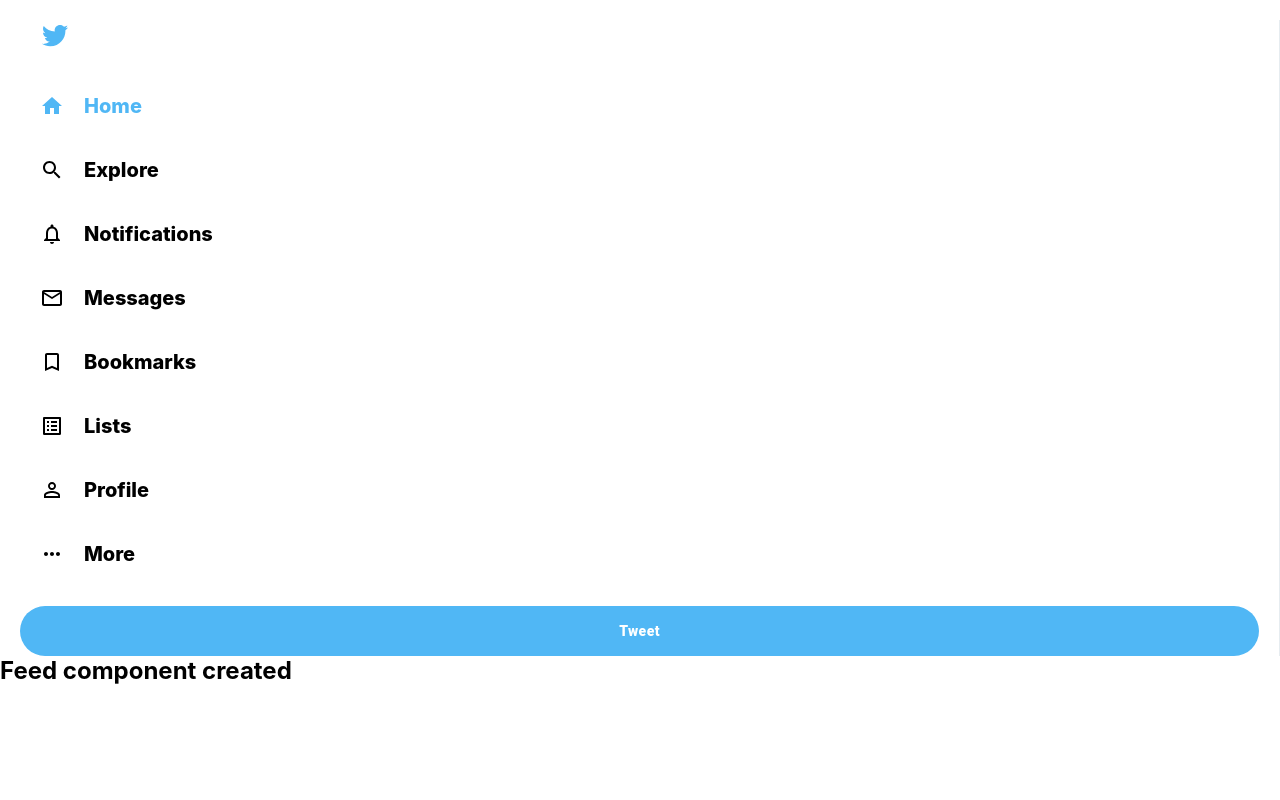
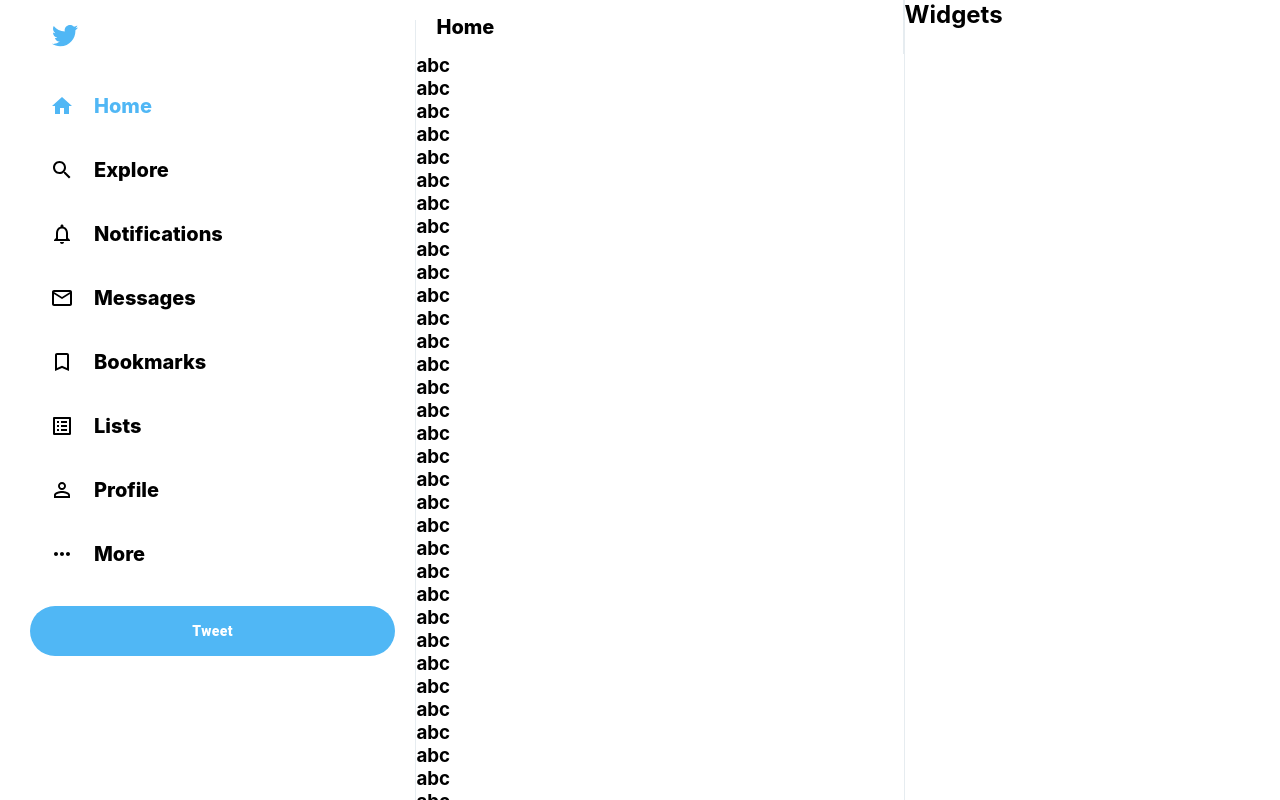
Before and after one commit to clentoo/twitter-clone, a React (Create React App) app: page / in a window 1280 px wide. Built offline with nearby package versions, Linux system fonts and the light colour scheme.

Commit message:
feed and widget componets setup

```diff
--- a/src/App.css
+++ b/src/App.css
@@ -2,3 +2,12 @@
   --twitter-color: #50b7f5;
   --twitter-background: #e6ecf0;
 }
+
+.app {
+  display: flex;
+  height: 100vh;
+  max-width: 1300px;
+  margin-left: auto;
+  margin-right: auto;
+  padding: 0 10px;
+}
--- a/src/App.js
+++ b/src/App.js
@@ -1,6 +1,7 @@
 import "./App.css";
 import Sidebar from "./Sidebar";
 import Feed from "./Feed";
+import Widgets from "./Widgets";
 
 function App() {
   //BEM
@@ -13,6 +14,7 @@
       <Feed />
 
       {/* Widgets */}
+      <Widgets />
     </div>
   );
 }
--- /dev/null
+++ b/src/Feed.css
@@ -0,0 +1,30 @@
+.feed {
+  flex: 0.4;
+  border-right: 1px solid var(--twitter-background);
+  min-width: fit-content;
+  overflow-y: scroll;
+}
+
+/* Hide Scrollbar for Chrome, Safari and Opera */
+.feed::-webkit-scrollbar {
+  display: none;
+}
+
+/* Hide Scrollbar for Internet Explorer , Edge and Firefox */
+.feed {
+  -ms-overflow-style: none; /*Internet Explorer and Edge*/
+  scrollbar-width: none; /*Internet Explorer and Edge*/
+}
+
+.feed__header {
+  position: sticky;
+  top: 0;
+  background-color: white;
+  z-index: 100;
+  border-right: 1px solid var(--twitter-background);
+  padding: 15px 20px;
+}
+.feed__header > h2 {
+  font-size: 20px;
+  font-weight: 800;
+}
--- a/src/Feed.js
+++ b/src/Feed.js
@@ -1,11 +1,90 @@
-import React from 'react'
+import React from "react";
+import "./Feed.css";
 
 function Feed() {
-    return (
-        <div>
-            <h2>Feed component created</h2>
-        </div>
-    )
+  return (
+    <div className="feed">
+      {/* Header */}
+      <div className="feed__header">
+        <h2>Home</h2>
+      </div>
+      {/* Tweet Box */}
+      <h3>abc</h3>
+      <h3>abc</h3>
+      <h3>abc</h3>
+      <h3>abc</h3>
+      <h3>abc</h3>
+      <h3>abc</h3>
+      <h3>abc</h3>
+      <h3>abc</h3>
+      <h3>abc</h3>
+      <h3>abc</h3>
+      <h3>abc</h3>
+      <h3>abc</h3>
+      <h3>abc</h3>
+      <h3>abc</h3>
+      <h3>abc</h3>
+      <h3>abc</h3>
+      <h3>abc</h3>
+      <h3>abc</h3>
+      <h3>abc</h3>
+      <h3>abc</h3>
+      <h3>abc</h3>
+      <h3>abc</h3>
+      <h3>abc</h3>
+      <h3>abc</h3>
+      <h3>abc</h3>
+      <h3>abc</h3>
+      <h3>abc</h3>
+      <h3>abc</h3>
+      <h3>abc</h3>
+      <h3>abc</h3>
+      <h3>abc</h3>
+      <h3>abc</h3>
+      <h3>abc</h3>
+      <h3>abc</h3>
+      <h3>abc</h3>
+      <h3>abc</h3>
+      <h3>abc</h3>
+      <h3>abc</h3>
+      <h3>abc</h3>
+      <h3>abc</h3>
+      <h3>abc</h3>
+      <h3>abc</h3>
+      <h3>abc</h3>
+      <h3>abc</h3>
+      <h3>abc</h3>
+      <h3>abc</h3>
+      <h3>abc</h3>
+      <h3>abc</h3>
+      <h3>abc</h3>
+      <h3>abc</h3>
+      <h3>abc</h3>
+      <h3>abc</h3>
+      <h3>abc</h3>
+      <h3>abc</h3>
+      <h3>abc</h3>
+      <h3>abc</h3>
+      <h3>abc</h3>
+      <h3>abc</h3>
+      <h3>abc</h3>
+      <h3>abc</h3>
+      <h3>abc</h3>
+      <h3>abc</h3>
+      <h3>abc</h3>
+      <h3>abc</h3>
+      <h3>abc</h3>
+      <h3>abc</h3>
+      <h3>abc</h3>
+      <h3>abc</h3>
+      <h3>abc</h3>
+      <h3>abc</h3>
+      <h3>abc</h3>
+
+      {/* Posts */}
+
+    </div>
+  );
 }
 
-export default Feed
+export default Feed;
--- /dev/null
+++ b/src/Widgets.css
@@ -0,0 +1,3 @@
+.widgets {
+  flex: 0.3;
+}
--- /dev/null
+++ b/src/Widgets.js
@@ -0,0 +1,12 @@
+import React from "react";
+import "./Widgets.css";
+
+function Widgets() {
+  return (
+    <div className="widgets">
+      <h2>Widgets</h2>
+    </div>
+  );
+}
+
+export default Widgets;
```
